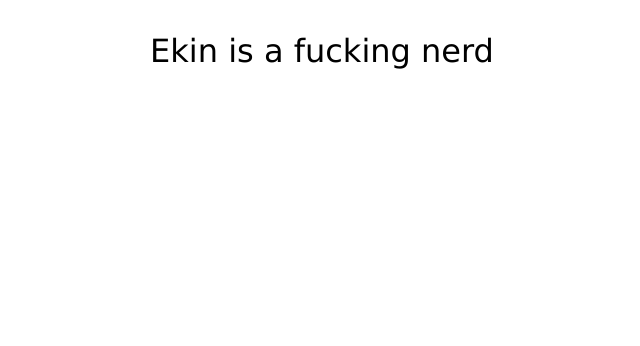
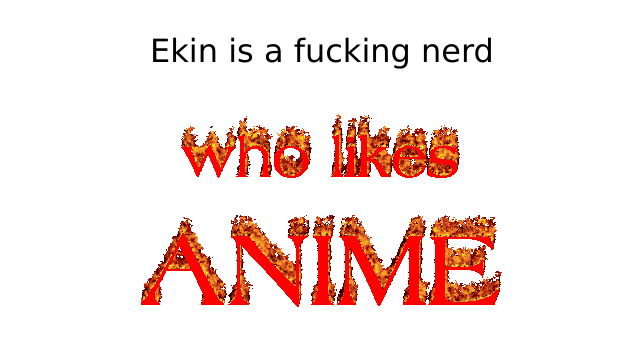
Before and after one commit to emilyfawcett/emfawcett, a Jekyll site: the page built from README.md, in a window 1280 px wide. Shown: the top 346 px of the page, without its empty margins (318-958 px from the left). Built offline with Jekyll 4.4.1, drawn with Linux system fonts in a browser that asks for light colours; our own code applies the rules of GitHub Pages for plain Markdown files; a script that is not in the unit is left out.

Commit message:
Update default.html

```diff
--- a/_layouts/default.html
+++ b/_layouts/default.html
@@ -19,6 +19,9 @@
 			<section>
 				{{ content }}
 			</section>
+			<img src="images/who_likes.gif" alt="hi"/>
+			<br/>
+			<img src="images/anime.gif" alt="hi"/>
 		</div>
 		<!--[if !IE]><script>fixScale(document);</script><![endif]-->
 		{% if site.google_analytics %}
```
